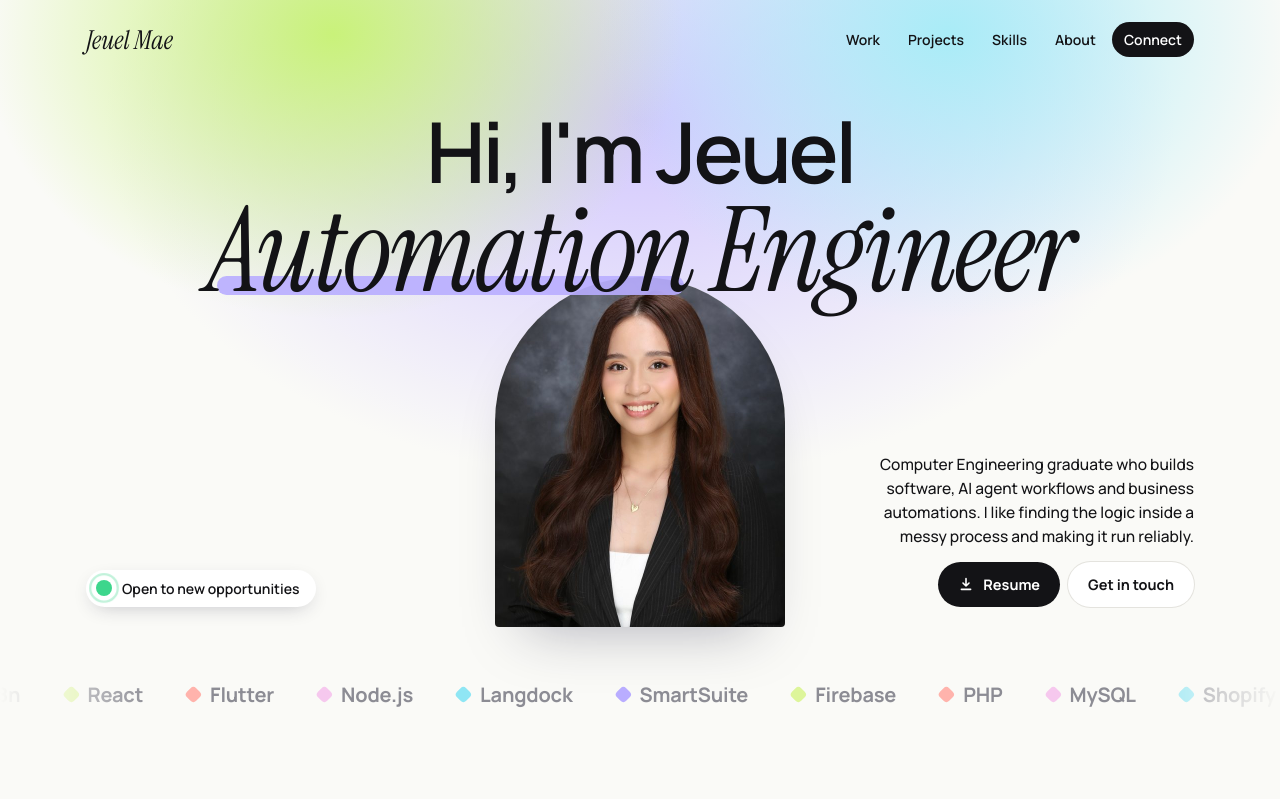
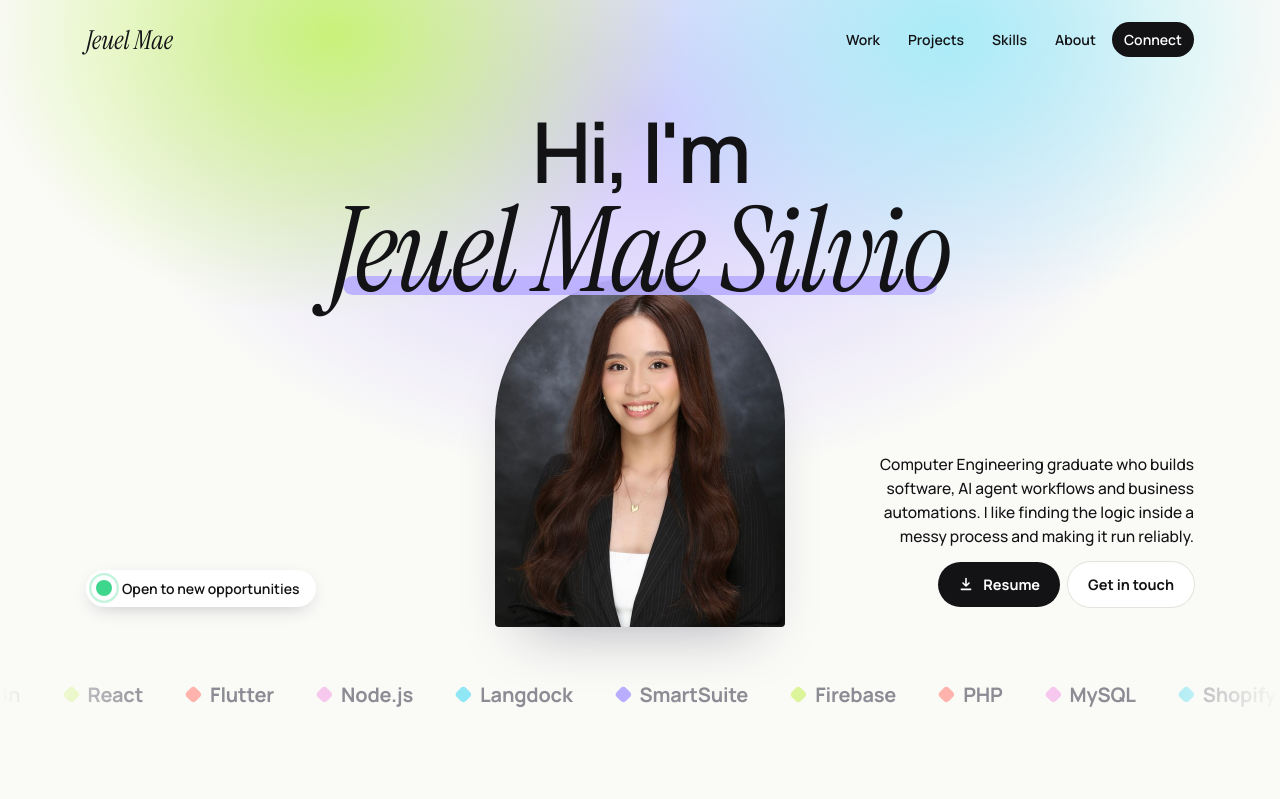
Before and after one commit to jeuelmaesilvio/jeuelmaesilvio.github.io, a plain HTML site: page index.html in a window 1280 px wide. Shown: the top 799 px of the page. Drawn offline with Linux system fonts and the light colour scheme.

Commit message:
Use full name in hero and soften intro wording
Replace the rotating "Software/Automation/AI Engineer" title with
"Hi, I'm / Jeuel Mae Silvio". Intro now reads "Browsing portfolios…",
"Here's mine.", then "Opening Jeuel_Mae_Silvio…".

Co-Authored-By: Claude Opus 5.5 <noreply@anthropic.com>
Claude-Session: https://claude.ai/code/session_015BwkcKvJ8eKjvc6huzX85x

```diff
--- a/index.html
+++ b/index.html
@@ -304,9 +304,9 @@ h2 .serif{font-style:italic;letter-spacing:-.01em}
 
     <!-- 1 · Hero -->
     <div class="hero">
-      <h1 aria-label="Hi, I'm Jeuel. Software, automation and AI engineer.">
-        <span class="hi" aria-hidden="true">Hi, I'm Jeuel</span>
-        <span class="role" aria-hidden="true"><span class="rot" id="rot">Software</span> Engineer</span>
+      <h1>
+        <span class="hi">Hi, I'm</span>
+        <span class="role"><span class="rot">Jeuel Mae Silvio</span></span>
       </h1>
       <div class="hero-row">
         <div class="hero-l">
@@ -489,9 +489,6 @@ const INTS=[
 /* hero */
 const tools=["Make.com","n8n","React","Flutter","Node.js","Langdock","SmartSuite","Firebase","PHP","MySQL","Shopify","Figma"];
 $('track').innerHTML=[...tools,...tools].map((t,i)=>`<span style="--c:${P(i)}"${i>=tools.length?' aria-hidden="true"':''}>${t}</span>`).join('');
-(function(){const words=["Software","Automation","AI"],el=$('rot');let i=0;
-  if(matchMedia('(prefers-reduced-motion: reduce)').matches){el.textContent="Software & Automation";return}
-  setInterval(()=>{el.classList.add('out');setTimeout(()=>{i=(i+1)%words.length;el.textContent=words[i];el.classList.remove('out')},350)},2600);})();
 
 /* sections */
 $('xp').innerHTML=XP.map((x,i)=>`<div><span class="ic" style="--c:${P(i)}">${svg(x.i)}</span><div><b>${esc(x.h)}</b><span>${esc(x.d)}</span></div></div>`).join('');
@@ -544,10 +541,10 @@ function runIntro(force){
   if(document.querySelector('.intro'))return;
   const labels=["Resumes","Shortlist","Designers","Interviews","Q3 Hiring","Frontend","Data Team","Applicants","Backend","AI Team","Portfolio_v2","Jeuel Mae Silvio","Archive","Misc"],ME=11;
   const ov=document.createElement('div');ov.className='intro';ov.setAttribute('role','presentation');
-  ov.innerHTML=`<div class="win"><div class="win-bar"><i></i><i></i><i></i><span class="path">Candidates / Engineering</span>
+  ov.innerHTML=`<div class="win"><div class="win-bar"><i></i><i></i><i></i><span class="path">Portfolios</span>
     <span class="srch"><svg viewBox="0 0 24 24" fill="none" stroke="currentColor" stroke-width="2.6" stroke-linecap="round"><circle cx="11" cy="11" r="7"/><path d="m20 20-3.5-3.5"/></svg><b class="tq"></b></span></div>
     <div class="reel"><div class="strip">${labels.map((l,i)=>`<div class="fd${i===ME?' me':''}" style="--c:${P(i)}"><div class="shape"><div class="back"></div><div class="paper"></div><div class="front"></div></div><span>${l}</span></div>`).join('')}</div></div></div>
-    <p class="say">Looking for the right engineer…</p>
+    <p class="say">Browsing portfolios…</p>
     <div class="cur"><svg viewBox="0 0 24 24"><path d="M4 2l15 11.5-6.6.9 3.8 7.4-2.9 1.4-3.7-7.5L4 20z" fill="#131316" stroke="#fff" stroke-width="1.5" stroke-linejoin="round"/></svg></div>
     <button class="skip" type="button">Skip intro →</button>`;
   document.body.appendChild(ov);
@@ -566,7 +563,7 @@ function runIntro(force){
   T(2150,()=>{const r=fd.querySelector('.shape').getBoundingClientRect();
     cur.animate([{transform:cur.style.transform},{transform:`translate(${r.left+r.width*.55}px,${r.top+r.height*.5}px)`}],{duration:650,easing:'cubic-bezier(.4,0,.2,1)',fill:'forwards'})});
   const click=()=>{cur.classList.add('click');setTimeout(()=>cur.classList.remove('click'),110)};
-  T(2850,()=>{click();fd.classList.add('sel');say.textContent='Found one.'});
+  T(2850,()=>{click();fd.classList.add('sel');say.textContent='Here’s mine.'});
   T(3070,()=>{click();fd.classList.add('open');say.textContent='Opening Jeuel_Mae_Silvio…'});
   T(3420,()=>{const r=fd.querySelector('.shape').getBoundingClientRect(),z=document.createElement('div');z.className='zoom';
     Object.assign(z.style,{left:r.left+'px',top:r.top+'px',width:r.width+'px',height:r.height+'px',borderRadius:'10px',background:getComputedStyle(fd.querySelector('.front')).backgroundImage});
```
